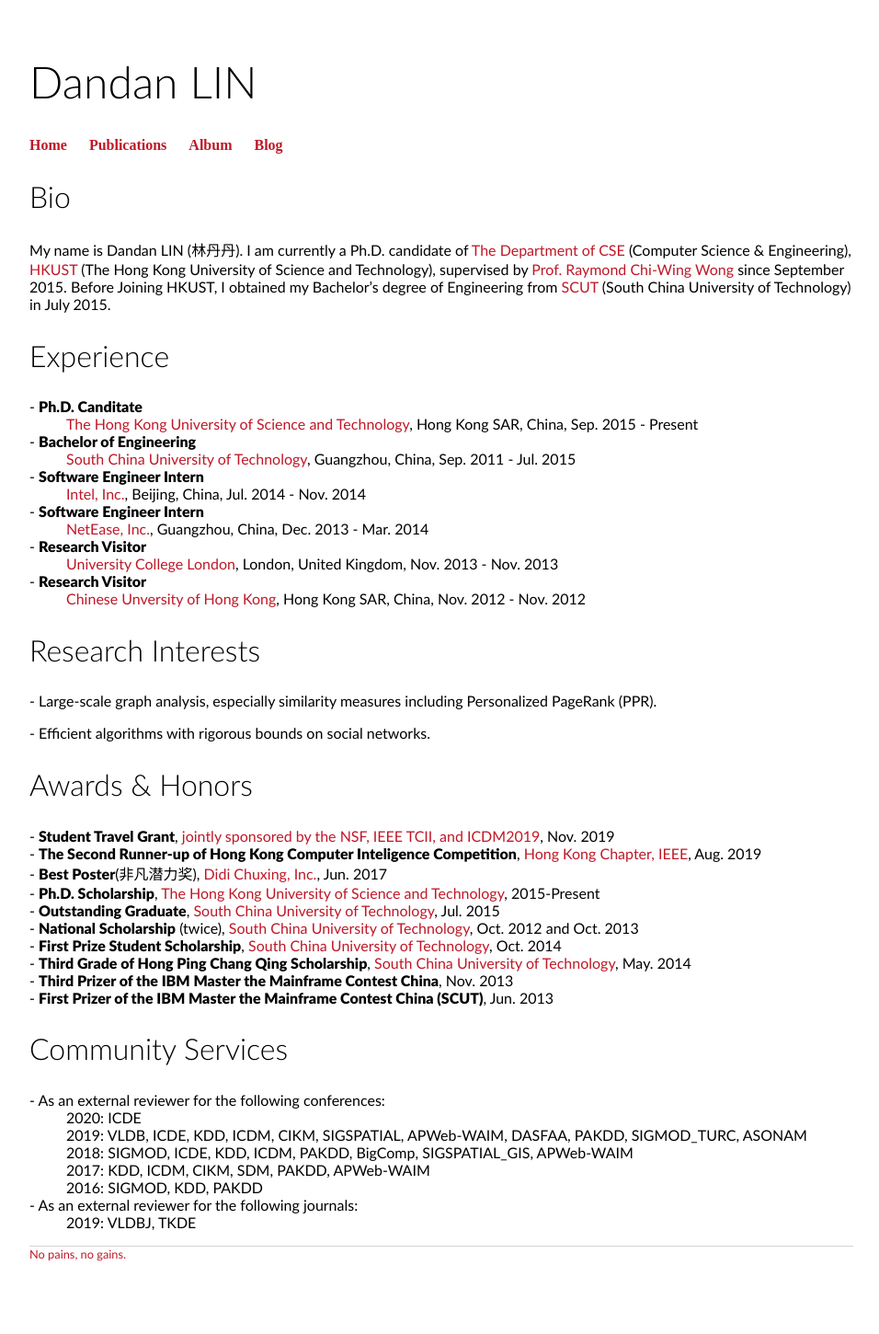
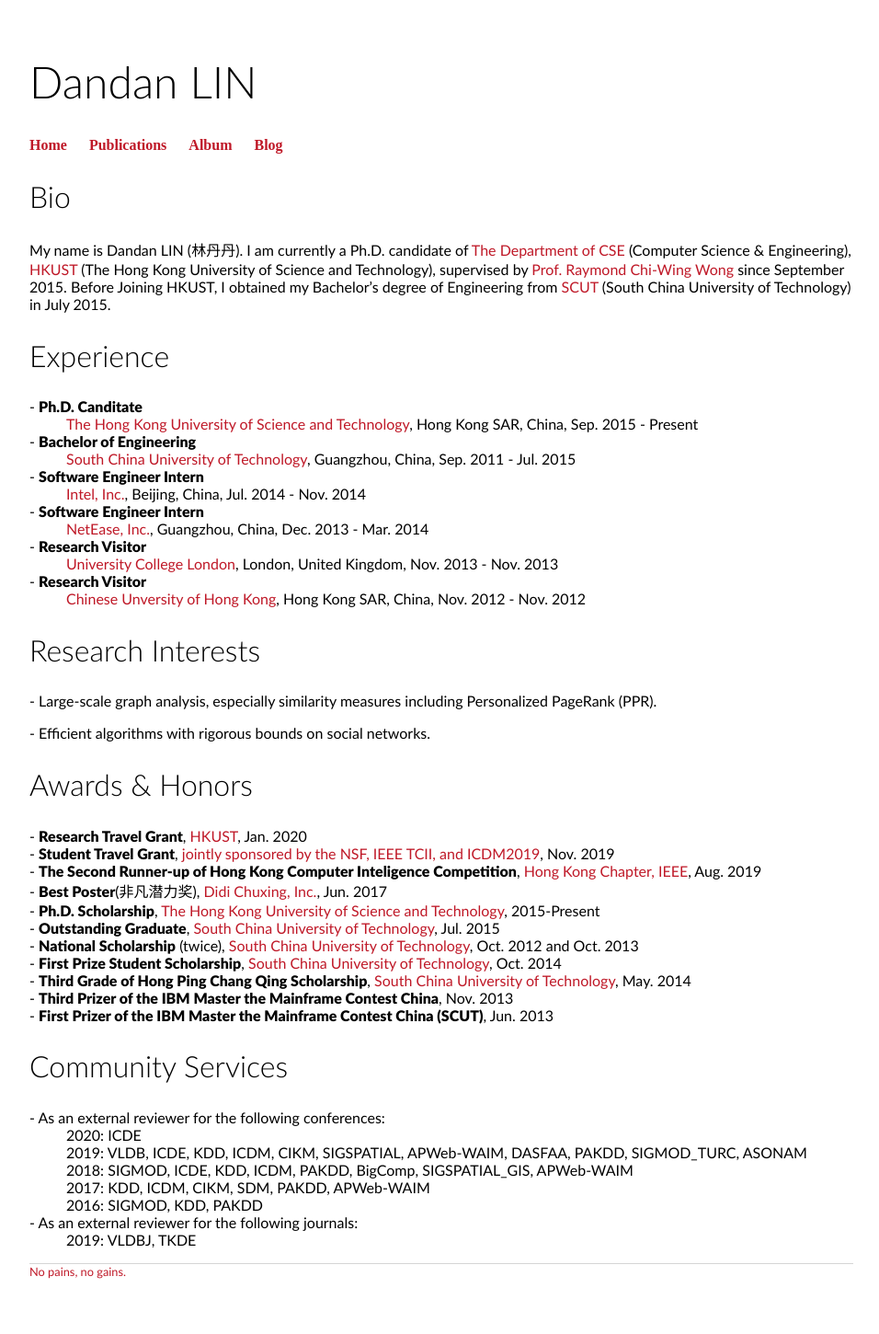
Before and after one commit to 2danlin/2danlin.github.io, a Jekyll site: the page built from index.html, in a window 1280 px wide. Shown: the whole page at 92% size, without its empty margins (160-1116 px from the left). Built offline with Jekyll 4.4.1, drawn with Linux system fonts in a browser that asks for light colours.

Commit message:
Update index.html

```diff
--- a/index.html
+++ b/index.html
@@ -40,6 +40,7 @@ title: Dandan's Homepage
 <div class="blurb">
 	<h2>Awards & Honors</h2>
 	<dl>
+		<dt>- <strong>Research Travel Grant</strong>, <a>HKUST</a>, Jan. 2020</dt>
 		<dt>- <strong>Student Travel Grant</strong>, <a>jointly sponsored by the NSF, IEEE TCII, and ICDM2019</a>, Nov. 2019</dt>
 		<dt>- <strong>The Second Runner-up of Hong Kong Computer Inteligence Competition</strong>, <a>Hong Kong Chapter, IEEE</a>, Aug. 2019</dt>
 		<dt>- <strong>Best Poster</strong>(非凡潜力奖), <a>Didi Chuxing, Inc.</a>, Jun. 2017</dt>
```
